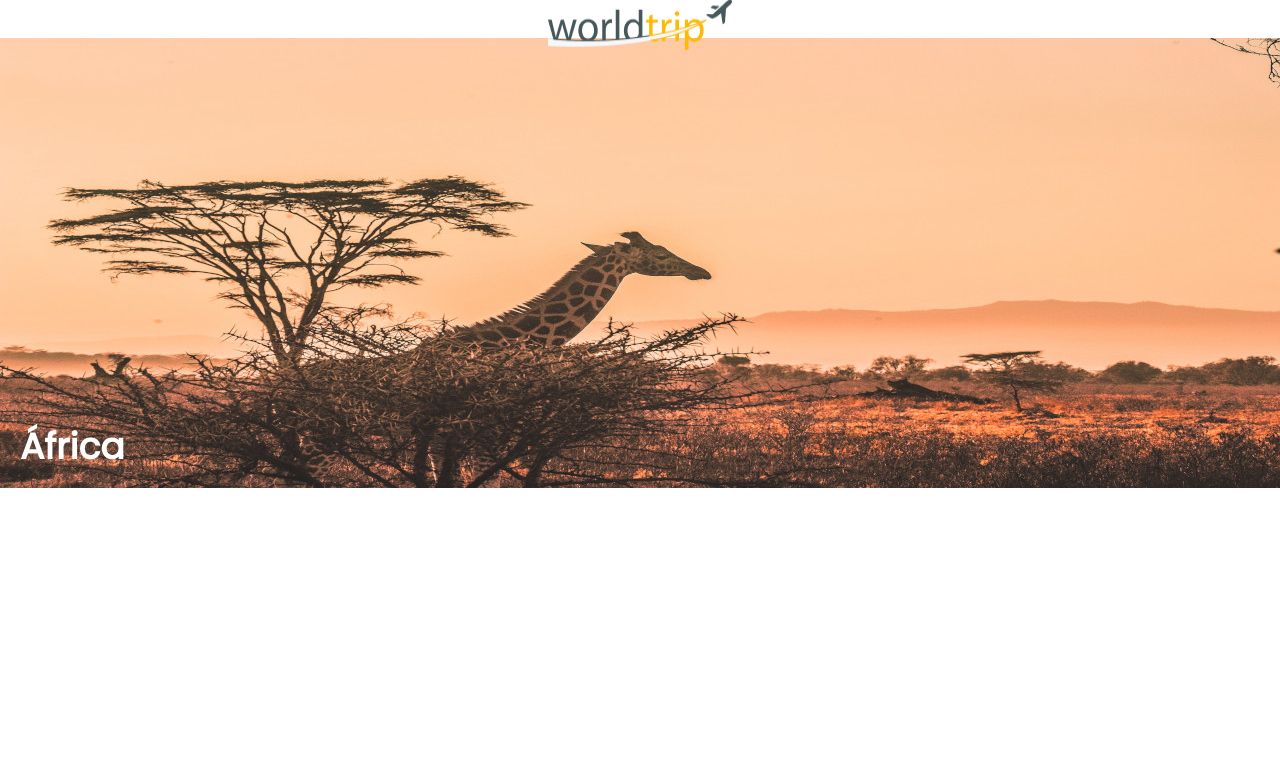
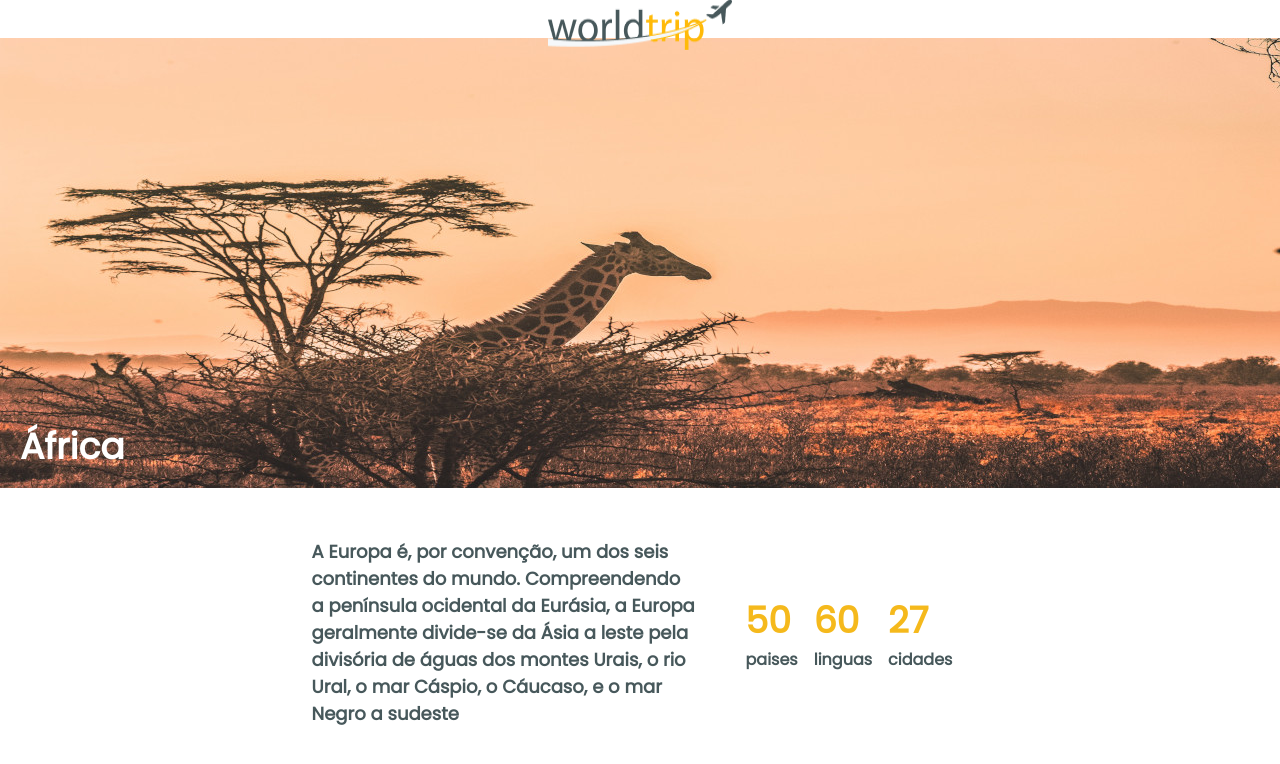
Before and after one commit to MaykonFranchini/WorldTrips, a Next.js app: page /continents/africa in a window 1280 px wide. Shown: the top 764 px of the page. Built offline with nearby package versions, Linux system fonts and the light colour scheme.

Commit message:
info section completed

```diff
--- a/src/pages/continents/[continent].tsx
+++ b/src/pages/continents/[continent].tsx
@@ -1,6 +1,6 @@
 import { GetStaticPaths, GetStaticProps } from "next";
 import { Header } from '../../components/Header'
-import { Flex, Heading } from '@chakra-ui/react'
+import { Flex, Heading, Box, Text } from '@chakra-ui/react'
 
 export default function Continent({continentData}){
     return(
@@ -9,7 +9,25 @@ export default function Continent({continentData}){
 
         <Flex bgImage={continentData.banner} bgPosition="center" bgRepeat="no-repeat" bgSize="cover" align="flex-end" height={450}>
           <Heading  padding="5" color="white">{continentData.name}</Heading>
-
+        </Flex>
+        <Flex marginX="auto" marginY={50} justifyContent="center" alignItems="center">
+          <Box maxWidth="30%" marginRight={50}>
+            <Text fontWeight="bold" fontSize="lg">{continentData.bio}</Text>
+          </Box>
+          <Flex alignItems="center">
+            <Box mr="4">
+              <Text color="#f5b91c" fontSize="4xl" fontWeight="bold">{continentData.info.countries}</Text>
+              <Text fontWeight="bold">paises</Text>
+            </Box>
+            <Box mr="4">
+              <Text color="#f5b91c" fontSize="4xl" fontWeight="bold">{continentData.info.languages}</Text>
+              <Text fontWeight="bold">linguas</Text>
+            </Box>
+            <Box mr="4">
+              <Text color="#f5b91c" fontSize="4xl" fontWeight="bold">{continentData.info.topCities}</Text>
+              <Text fontWeight="bold">cidades</Text>
+            </Box>
+          </Flex>
         </Flex>
 
       </Flex>
```
